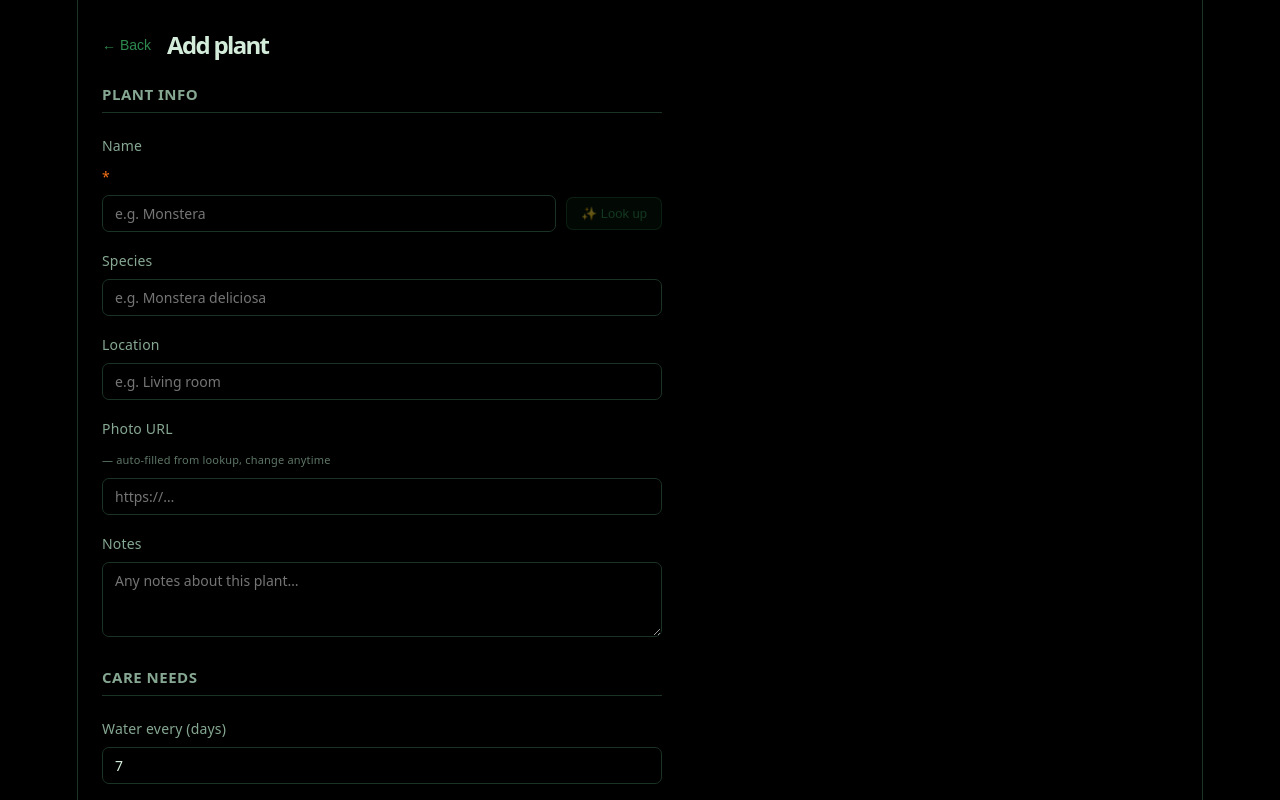
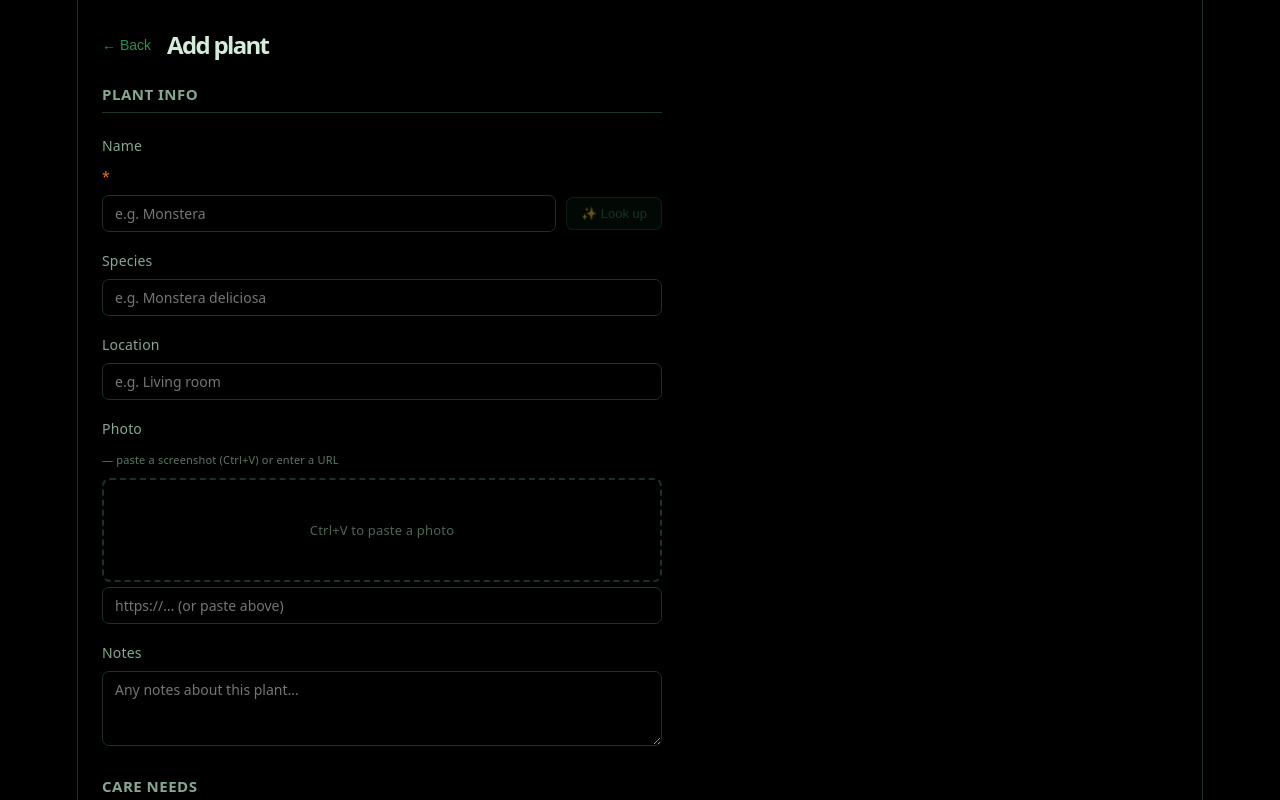
Before and after one commit to Mickiversen/plant-tracker, a React (Vite) app: page /plants/new in a window 1280 px wide. Shown: the top 800 px of the page. Built offline with nearby package versions, Linux system fonts and the light colour scheme; no server answers.

Commit message:
Add Ctrl+V clipboard paste to upload plant photos to Supabase Storage
https://claude.ai/code/session_01FUieBHKX6v8RCKsrWrmwkz

```diff
--- /dev/null
+++ b/src/hooks/useUploadPhoto.js
@@ -0,0 +1,27 @@
+import { useState } from 'react'
+import { supabase } from '../lib/supabase'
+
+export function useUploadPhoto() {
+  const [uploading, setUploading] = useState(false)
+  const [uploadError, setUploadError] = useState(null)
+
+  async function upload(file) {
+    setUploadError(null)
+    setUploading(true)
+    try {
+      const ext = file.type.split('/')[1]?.replace('jpeg', 'jpg') || 'jpg'
+      const path = `${Date.now()}-${Math.random().toString(36).slice(2)}.${ext}`
+      const { error } = await supabase.storage.from('plant-photos').upload(path, file)
+      if (error) throw error
+      const { data } = supabase.storage.from('plant-photos').getPublicUrl(path)
+      return data.publicUrl
+    } catch (err) {
+      setUploadError(err.message)
+      return null
+    } finally {
+      setUploading(false)
+    }
+  }
+
+  return { upload, uploading, uploadError }
+}
--- a/src/pages/AddPlant.jsx
+++ b/src/pages/AddPlant.jsx
@@ -1,9 +1,10 @@
-import { useState } from 'react'
+import { useState, useCallback } from 'react'
 import { useNavigate, useParams } from 'react-router-dom'
 import { useAddPlant, useUpdatePlant } from '../hooks/usePlantMutations'
 import { useUpsertCareNeeds } from '../hooks/useCareNeeds'
 import { usePlant } from '../hooks/usePlants'
 import { usePlantLookup } from '../hooks/usePlantLookup'
+import { useUploadPhoto } from '../hooks/useUploadPhoto'
 import styles from './AddPlant.module.css'
 
 const LIGHT_OPTIONS = ['low', 'medium', 'high', 'direct']
@@ -28,6 +29,18 @@ export function AddPlant() {
   const navigate = useNavigate()
   const { data: existing } = usePlant(isEdit ? id : null)
   const { lookup, loading: lookupLoading, suggestion, lookupError, clear } = usePlantLookup()
+  const { upload, uploading, uploadError } = useUploadPhoto()
+
+  const handlePaste = useCallback(async (e) => {
+    const items = Array.from(e.clipboardData?.items ?? [])
+    const imageItem = items.find((item) => item.type.startsWith('image/'))
+    if (!imageItem) return
+    e.preventDefault()
+    const file = imageItem.getAsFile()
+    if (!file) return
+    const url = await upload(file)
+    if (url) setForm((f) => ({ ...f, photo_url: url }))
+  }, [upload])
 
   const [form, setForm] = useState({
     name: '',
@@ -211,13 +224,25 @@ export function AddPlant() {
           </label>
 
           <label className={styles.label}>
-            Photo URL <span className={styles.hint}>— auto-filled from lookup, change anytime</span>
+            Photo <span className={styles.hint}>— paste a screenshot (Ctrl+V) or enter a URL</span>
+            <div
+              className={`${styles.pasteZone} ${uploading ? styles.pasteZoneUploading : ''}`}
+              onPaste={handlePaste}
+              tabIndex={0}
+              aria-label="Paste image here"
+            >
+              {form.photo_url
+                ? <img src={form.photo_url} alt="Plant preview" className={styles.photoPreview} />
+                : <span className={styles.pasteHint}>{uploading ? 'Uploading…' : 'Ctrl+V to paste a photo'}</span>
+              }
+            </div>
+            {uploadError && <p className={styles.lookupError}>Upload failed: {uploadError}</p>}
             <input
               className={styles.input}
               type="url"
               value={form.photo_url}
               onChange={(e) => set('photo_url', e.target.value)}
-              placeholder="https://…"
+              placeholder="https://… (or paste above)"
             />
           </label>
 
--- a/src/pages/AddPlant.module.css
+++ b/src/pages/AddPlant.module.css
@@ -225,3 +225,42 @@
   font-size: 12px;
   cursor: pointer;
 }
+
+.pasteZone {
+  border: 2px dashed var(--border);
+  border-radius: 8px;
+  min-height: 100px;
+  display: flex;
+  align-items: center;
+  justify-content: center;
+  cursor: pointer;
+  transition: border-color 0.15s, background 0.15s;
+  outline: none;
+  overflow: hidden;
+}
+
+.pasteZone:focus,
+.pasteZone:hover {
+  border-color: var(--accent);
+  background: var(--accent-bg);
+}
+
+.pasteZoneUploading {
+  opacity: 0.6;
+  pointer-events: none;
+}
+
+.pasteHint {
+  font-size: 13px;
+  color: var(--text);
+  opacity: 0.6;
+  user-select: none;
+}
+
+.photoPreview {
+  width: 100%;
+  max-height: 200px;
+  object-fit: cover;
+  display: block;
+  border-radius: 6px;
+}
```
